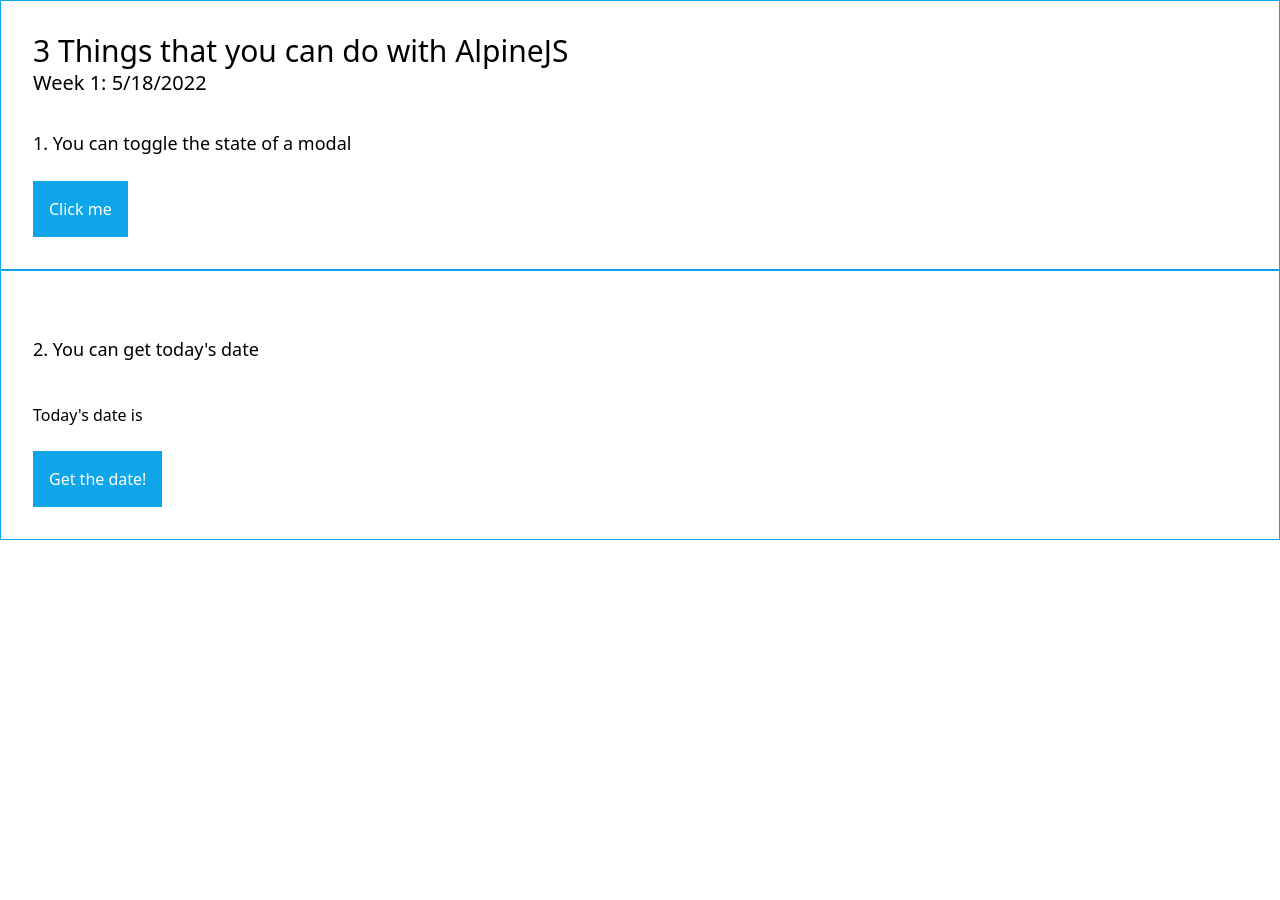
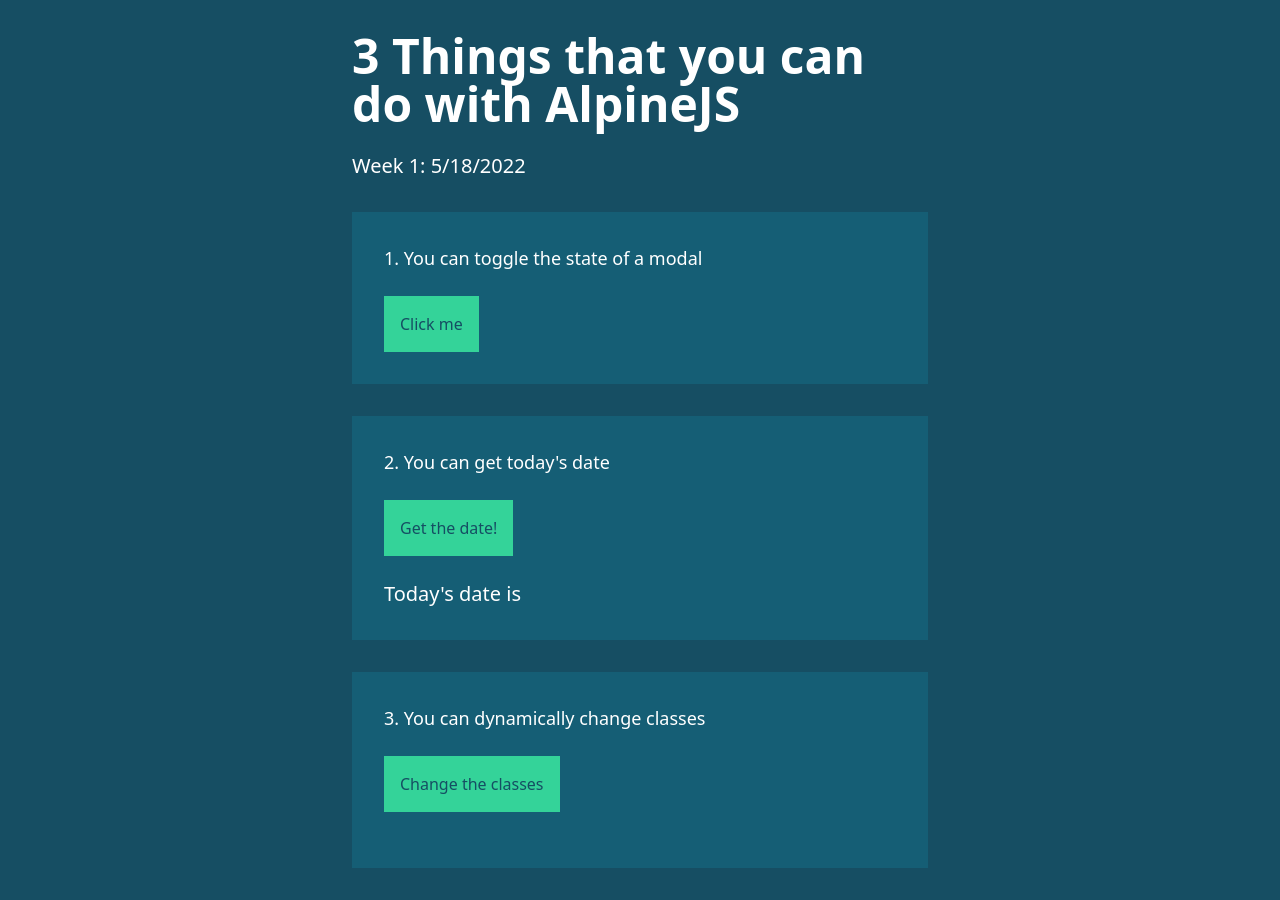
Before and after one commit to danmurphy79/alpinejs, a plain HTML site: page index.html in a window 1280 px wide. Before the commit the page ends 800 px from the top, so only its background shows below. Drawn offline with nearby package versions, Linux system fonts and the light colour scheme.

Commit message:
Adds Change Class function

```diff
--- a/index.html
+++ b/index.html
@@ -5,21 +5,33 @@
     <meta http-equiv="X-UA-Compatible" content="IE=edge" />
     <meta name="viewport" content="width=device-width, initial-scale=1.0" />
     <title>AlpineJS 3 things</title>
+    <link rel="preconnect" href="https://fonts.googleapis.com" />
+    <link rel="preconnect" href="https://fonts.gstatic.com" crossorigin />
+    <link
+      href="https://fonts.googleapis.com/css2?family=Roboto:wght@400;700;900&display=swap"
+      rel="stylesheet"
+    />
     <script src="https://cdn.tailwindcss.com"></script>
     <script
       defer
       src="https://unpkg.com/alpinejs@3.x.x/dist/cdn.min.js"
     ></script>
   </head>
-  <body x-data="{open: false}">
+  <body
+    class="bg-cyan-900 text-white flex items-center flex-col"
+    x-data="{open: false}"
+  >
+    <!-- Modal -->
     <div
       class="bg-black/10 absolute h-screen w-screen flex items-center justify-center"
       x-show="open"
     >
-      <div class="p-10 flex flex-col items-center justify-center bg-white">
+      <div class="p-10 flex flex-col items-center justify-center bg-cyan-700">
         <div class="mb-6">
           <iframe
-            src="https://giphy.com/embed/1U9c3J29LPXMY"
+            src="https://giphy.com/embed/3oz8xHEisOJuebgmhq"
+            width="480"
+            height="330"
             frameborder="0"
             class="giphy-embed"
             allowfullscreen
@@ -27,33 +39,62 @@
         </div>
         <div>Hooray! You opened your modal!</div>
         <div>
-          <button @click="open = false" class="bg-sky-500 text-white p-4 mt-6">
+          <button
+            @click="open = false"
+            class="bg-emerald-400 text-cyan-900 p-4 my-6"
+          >
             Now Close It!
           </button>
         </div>
       </div>
     </div>
-    <div class="flex flex-col items-start p-8 border border-b-1 border-sky-500">
-      <h1 class="text-3xl">3 Things that you can do with AlpineJS</h1>
+
+    <div class="flex flex-col items-start p-8 w-1/2">
+      <div>
+        <h1 class="text-5xl mb-6 font-bold">
+          3 Things that you can do with AlpineJS
+        </h1>
         <h2 class="text-xl">Week 1: 5/18/2022</h2>
-      <h3 class="text-lg pt-8">1. You can toggle the state of a modal</h3>
-      <button @click="open = true" class="bg-sky-500 text-white p-4 mt-6">
+      </div>
+      <div class="bg-cyan-800 p-8 mt-8 w-full">
+        <h3 class="text-lg">1. You can toggle the state of a modal</h3>
+        <button
+          @click="open = true"
+          class="bg-emerald-400 text-cyan-900 p-4 mt-6"
+        >
           Click me
         </button>
       </div>
       <div
         x-data="{date: ''}"
-      class="flex flex-col items-start p-8 border border-b-1 border-sky-500"
+        class="flex flex-col items-start p-8 mt-8 bg-cyan-800 w-full"
       >
-      <h3 class="text-lg pt-8">2. You can get today's date</h3>
-      <p class="text-md mt-10">Today's date is</p>
-      <span x-text="date" class="font-bold text-5xl"></span>
+        <h3 class="text-lg">2. You can get today's date</h3>
         <button
           @click="date = new Date().toLocaleDateString()"
-        class="bg-sky-500 text-white p-4 mt-6"
+          class="bg-emerald-400 text-cyan-900 p-4 my-6"
         >
           Get the date!
         </button>
+        <div class="flex text-xl">
+          <p class="">Today's date is</p>
+          <span x-text="date" class="font-bold ml-2"></span>
+        </div>
+      </div>
+      <div
+        x-data="{date: '', color: 'default'}"
+        class="flex flex-col items-start p-8 mt-8 bg-cyan-800 w-full"
+        :class='color === "secondary" ? "bg-emerald-500" : ""'
+      >
+        <h3 class="text-lg">3. You can dynamically change classes</h3>
+        <button
+          @click="color = 'secondary'"
+          class="bg-emerald-400 text-cyan-900 p-4 my-6"
+          :class='color === "secondary" ? "!bg-cyan-900 !text-emerald-400" : ""'
+        >
+          Change the classes
+        </button>
+      </div>
     </div>
   </body>
 </html>
```
Lines whose indentation alone changed are shown as unchanged.
